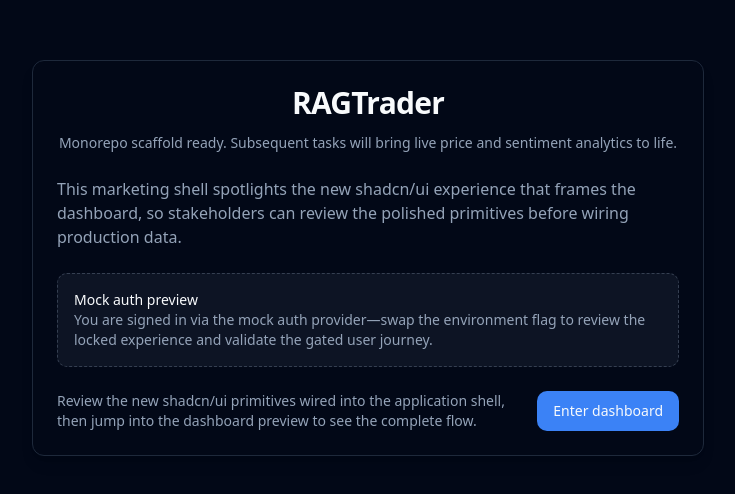
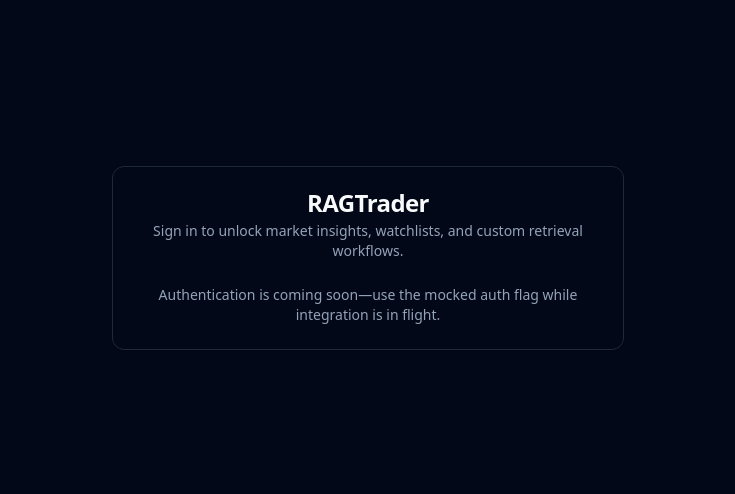
Before and after one commit to HBPol/rag-trader, a Next.js app in the folder web/: page / in a window 1280 px wide. Shown: the part 142-636 px from the top of the page, without its empty margins (272-1007 px from the left). Built offline with nearby package versions, Linux system fonts and the light colour scheme.

Commit message:
Gate the home marketing view behind AuthGate

```diff
--- a/web/src/app/page.tsx
+++ b/web/src/app/page.tsx
@@ -1,5 +1,6 @@
 import Link from "next/link";
 
+import AuthGate from "@/components/AuthGate";
 import {
   Button,
   Card,
@@ -11,6 +12,7 @@ import {
 
 export default function Home() {
   return (
+    <AuthGate>
       <main className="flex min-h-screen items-center justify-center bg-background p-6">
         <Card className="w-full max-w-2xl shadow-lg">
           <CardHeader className="space-y-3 text-center">
@@ -30,8 +32,7 @@ export default function Home() {
               <p className="font-medium text-foreground">Mock auth preview</p>
               <p>
                 You are signed in via the mock auth provider—swap the environment
-              flag to review the locked experience and validate the gated user
-              journey.
+                flag to review the locked experience.
               </p>
             </div>
             <div className="flex flex-col gap-3 sm:flex-row sm:items-center sm:justify-between">
@@ -47,5 +48,6 @@ export default function Home() {
           </CardContent>
         </Card>
       </main>
+    </AuthGate>
   );
 }
```
Also changed, not shown: 1 other file (tests, documents, lock files or other folders). Lines whose indentation alone changed are shown as unchanged.
